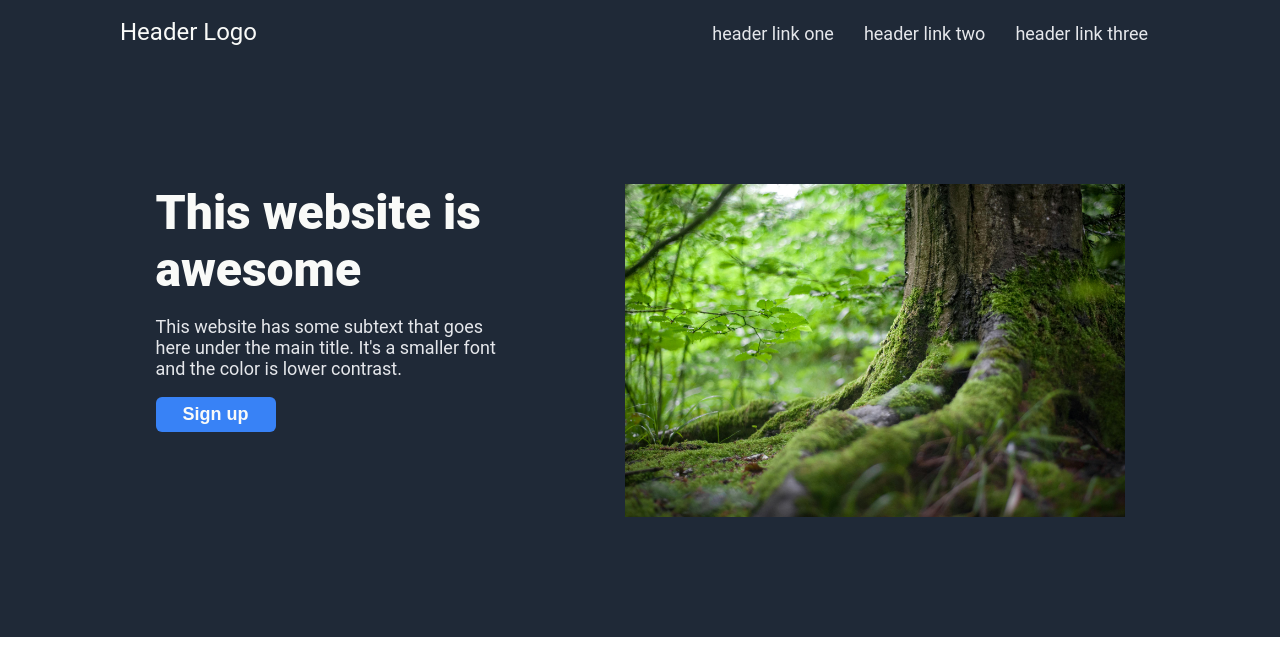
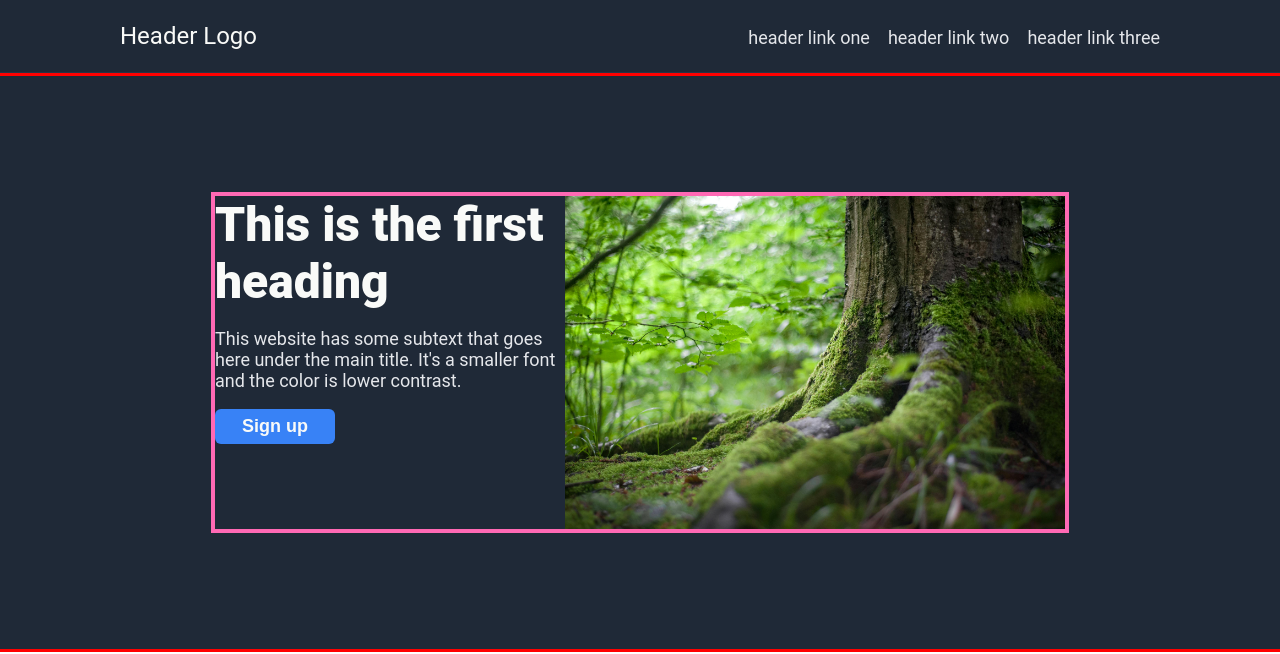
Before and after one commit to TheCheezeStick/landing-page, a plain HTML site: page index.html in a window 1280 px wide. Shown: the top 654 px of the page. Drawn offline with Linux system fonts and the light colour scheme.

Commit message:
Added auto left/right margins and max-width 75%
These maintain consistent and automatically sizing margins to the body content

```diff
--- a/index.html
+++ b/index.html
@@ -17,12 +17,14 @@
         </ul>
     </div>
     <div class="body-one">
-        <div class="body-one-text">
-            <h1>This website is awesome</h1>
-            <p>This website has some subtext that goes here under the main title. It's a smaller font and the color is lower contrast.</p>
-            <button>Sign up</button>
+        <div class="body-one-content">
+            <div class="body-one-text">
+                <h1>This is the first heading</h1>
+                <p>This website has some subtext that goes here under the main title. It's a smaller font and the color is lower contrast.</p>
+                <button>Sign up</button>
+            </div>
+            <img class="body-one-img" src="./img/tree-moss.jpg" alt="A moss-covered tree in a forest." height="auto" width="500px">
         </div>
-        <img class="body-one-img" src="./img/tree-moss.jpg" alt="A moss-covered tree in a forest." height="auto" width="500px">
     </div>
     <div class="body-two">
         <h2>Some random information.</h2>
--- a/style.css
+++ b/style.css
@@ -6,12 +6,12 @@ body {
     margin: 0;
     padding: 0;
     font-family: 'Roboto', sans-serif;
+    min-width: 320px;
 }
 
 .header {
     display: flex;
-    flex-grow: 1;
-    flex-shrink: 0;
+    flex-wrap: wrap;
     justify-content: space-between;
     align-items: center;
     margin: 0;
@@ -19,18 +19,33 @@ body {
     background-color: #1F2937;
     color: #f9faf8;
     font-size: 24px;
+    border-bottom: 4px solid #273346
+}
+
+.header-logo {
+    display: flex;
+    justify-content: center;
+    /* margin-left: auto;
+    margin-right: auto; */
+    flex-grow: 0;
+    padding: 4px 0px;
+    outline: none red 3px;
 }
 
 .header-links {
     display: flex;
-    gap: 6px;
+    flex-wrap: wrap;
+    justify-content: flex-start;
+    flex-grow: 0;
+    column-gap: 18px;
     margin: 0;
     padding: 0;
     list-style: none;
+    outline: none green 3px;
 }
 
 .header-links a {
-    padding: 4px 12px;
+    padding: 4px 0px;
     border-radius: 3px;
     text-decoration: none;
     color: #E5E7EB;
@@ -39,26 +54,38 @@ body {
 
 .header-links a:hover {
     background-color: #273346;
+    outline-width: 3px;
+    outline: 4px solid #273346;
 }
 
+/* end of header styling */
+/* YOU SHOULD MAKE A DIV AROUND THE TEXT AND IMAGE SEPARATE FROM THE BODY-ONE DIV SO YOU CAN SET LEFT AND RIGHT MARGINS. DO THIS ON THE ENTIRE PAGE TO GET AUTO MARGINS THAT STAY CONSISTENT THE WHOLE TIME. NEED TO DECIDE A FIXED CONTENT WIDTH TO MAKE EACH SECTION THE SAME */
 .body-one {
     display: flex;
     flex-wrap: wrap;
-    justify-content: space-around;
+    justify-content: space-between;
     gap: 48px;
-    padding: 120px;
+    /* padding: 120px; */
     background-color: #1F2937;
     color: #E5E7EB;
     font-size: 18px;
+    outline: 3px solid red;
+}
+
+.body-one-content {
+    display: flex;
+    flex-wrap: wrap;
+    outline: 4px solid hotpink;
+    margin: 120px auto;
 }
 
 .body-one-text {
     display: flex;
-    flex: initial;
     flex-direction: column;
     flex-wrap: wrap;
     width: 350px;
     min-width: 200px;
+    outline: solid green 3px;
 }
 
 h1 {
@@ -101,8 +128,8 @@ button:active {
     display: flex;
     justify-content: flex-end;
     align-self: flex-start;
-    flex: none;
     width: 500px;
-    max-width: 500px;
+    max-width: 100%;
     height: auto;
+    object-fit: contain;
 }
```
